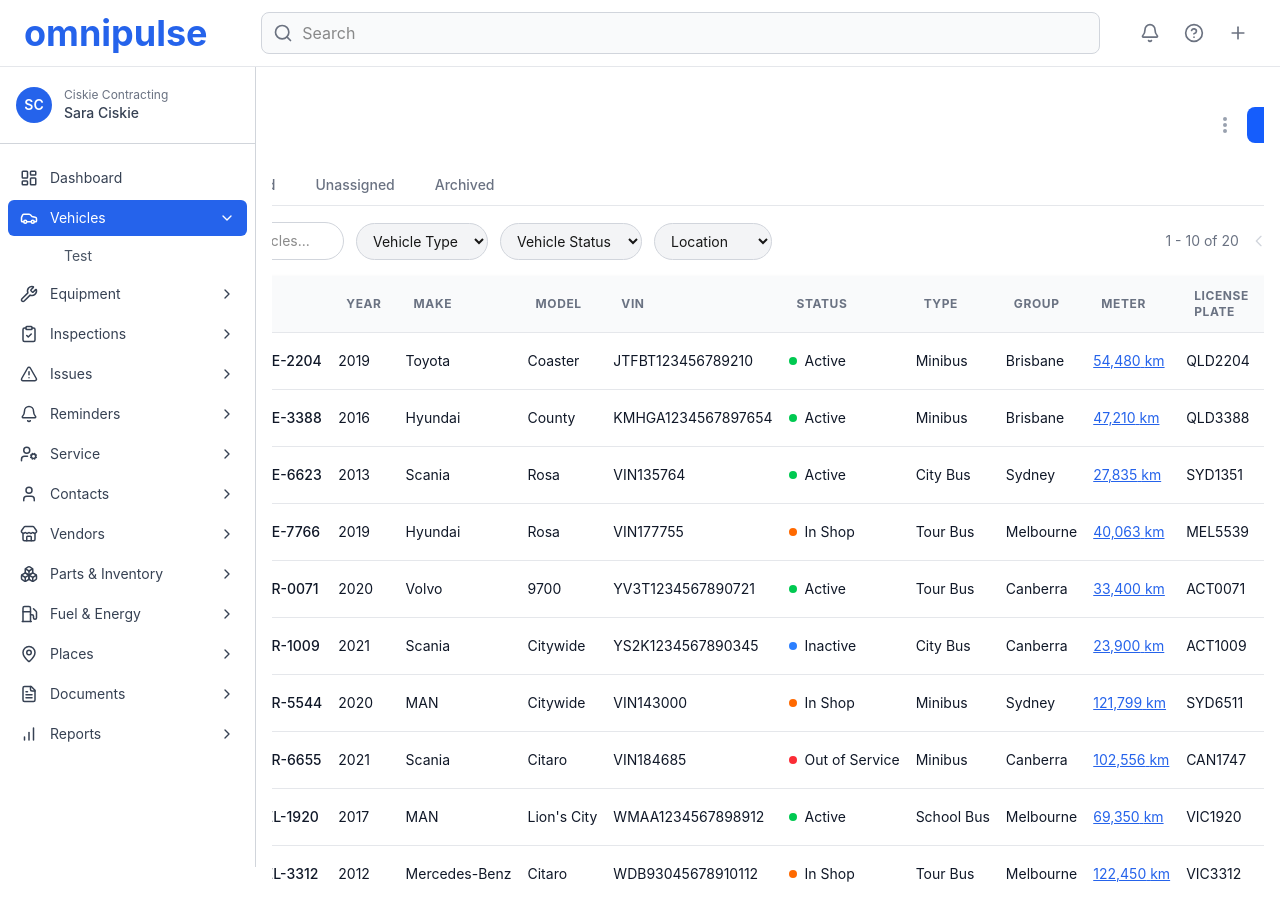
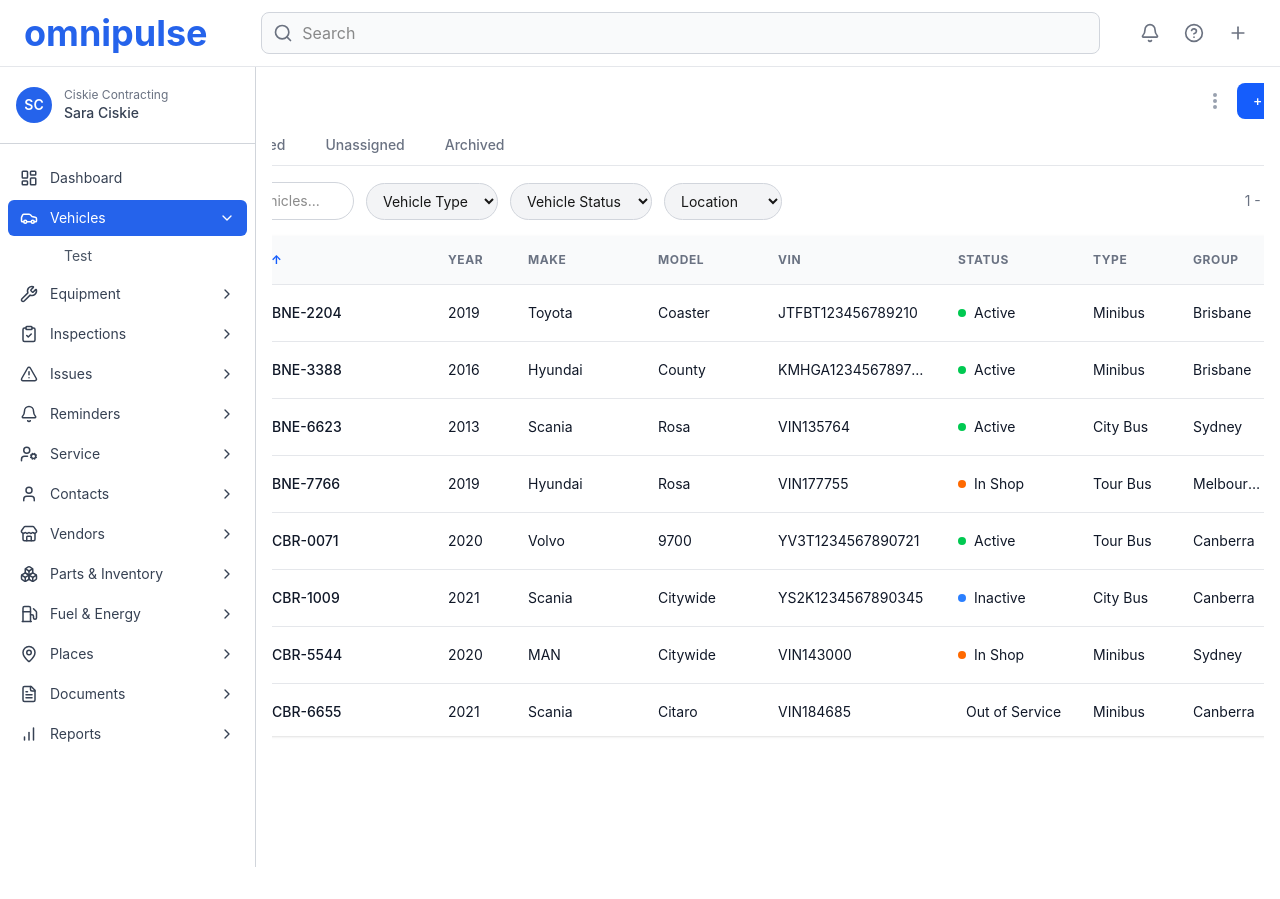
Before and after one commit to willjosh/omnipulse, a Next.js app in the folder client/: page /vehicles in a window 1280 px wide. Built offline with nearby package versions, Linux system fonts and the light colour scheme.

Commit message:
W18ADATE-213 feat: add a new feature to be able to archive vehicle

```diff
--- a/client/src/app/features/shared/DataTable.tsx
+++ b/client/src/app/features/shared/DataTable.tsx
@@ -1,5 +1,7 @@
-import React from "react";
+import React, { useEffect, useRef } from "react";
 import Loading from "./Loading";
+import { ActionsColumnHeader, ActionsColumnCell } from "./ActionsColumn";
+import { ActionItem } from "./ActionDropdown";
 
 interface Column {
   key: string;
@@ -21,6 +23,9 @@ interface DataTableProps {
   sortOrder?: "asc" | "desc";
   loading?: boolean;
   emptyState?: React.ReactNode;
+  fixedLayout?: boolean;
+  actions?: ActionItem[];
+  showActions?: boolean;
 }
 
 const DataTable: React.FC<DataTableProps> = ({
@@ -35,10 +40,41 @@ const DataTable: React.FC<DataTableProps> = ({
   sortOrder,
   loading = false,
   emptyState,
+  fixedLayout = true,
+  actions = [],
+  showActions = true,
 }) => {
+  const scrollContainerRef = useRef<HTMLDivElement>(null);
+
   const allSelected =
     data.length > 0 && data.every(item => selectedItems.includes(item.id));
   const someSelected = data.some(item => selectedItems.includes(item.id));
+
+  useEffect(() => {
+    if (data.length === 0 && scrollContainerRef.current) {
+      scrollContainerRef.current.scrollLeft = 0;
+    }
+  }, [data.length]);
+
+  const handleActionClick = (
+    action: ActionItem,
+    item: any,
+    event: React.MouseEvent,
+  ) => {
+    event.stopPropagation();
+    action.onClick(item);
+  };
+
+  const totalColumnWidth = columns.reduce((total, column) => {
+    if (column.width) {
+      return total + parseInt(column.width);
+    }
+    return total + 120;
+  }, 0);
+
+  const checkboxWidth = 50;
+  const actionsWidth = showActions ? 48 : 0;
+  const tableWidth = totalColumnWidth + checkboxWidth + actionsWidth;
 
   if (loading) {
     return <Loading />;
@@ -46,11 +82,24 @@ const DataTable: React.FC<DataTableProps> = ({
 
   return (
     <div className="bg-white rounded-lg shadow overflow-hidden">
-      <div className="overflow-x-auto">
-        <table className="w-full divide-y divide-gray-200">
-          <thead className="bg-gray-50">
+      <div
+        ref={scrollContainerRef}
+        className={`h-[500px] relative ${data.length === 0 ? "overflow-hidden" : "overflow-x-auto"}`}
+      >
+        <table
+          className="divide-y divide-gray-200"
+          style={{
+            tableLayout: fixedLayout ? "fixed" : "auto",
+            width: fixedLayout ? `${tableWidth}px` : "100%",
+            minWidth: `${tableWidth}px`,
+          }}
+        >
+          <thead className="bg-gray-50 sticky top-0 z-10">
             <tr>
-              <th className="px-4 py-3 text-left">
+              <th
+                className="px-4 py-3 text-left bg-gray-50"
+                style={{ width: `${checkboxWidth}px` }}
+              >
                 <input
                   type="checkbox"
                   className="size-4 text-blue-600 rounded border-gray-300"
@@ -64,28 +113,30 @@ const DataTable: React.FC<DataTableProps> = ({
               {columns.map(column => (
                 <th
                   key={column.key}
-                  className={`px-4 py-3 text-left text-xs font-bold text-gray-500 uppercase tracking-wider ${
+                  className={`px-4 py-3 text-left text-xs font-bold text-gray-500 uppercase tracking-wider bg-gray-50 ${
                     column.sortable && onSort
                       ? "cursor-pointer hover:bg-gray-100"
                       : ""
                   }`}
-                  style={{ width: column.width }}
+                  style={{ width: column.width || "120px" }}
                   onClick={() =>
                     column.sortable && onSort && onSort(column.key)
                   }
                 >
                   <div className="flex items-center gap-1">
-                    {column.header}
+                    <span className="truncate">{column.header}</span>
                     {column.sortable && sortBy === column.key && (
-                      <span className="text-blue-600">
+                      <span className="text-blue-600 flex-shrink-0">
                         {sortOrder === "asc" ? "↑" : "↓"}
                       </span>
                     )}
                   </div>
                 </th>
               ))}
+              {showActions && <ActionsColumnHeader />}
             </tr>
           </thead>
+          {data.length > 0 && (
             <tbody className="bg-white divide-y divide-gray-200">
               {data.map(item => (
                 <tr
@@ -93,7 +144,10 @@ const DataTable: React.FC<DataTableProps> = ({
                   onClick={() => onRowClick?.(item)}
                   className="hover:bg-gray-50 cursor-pointer"
                 >
-                <td className="px-4 py-3 whitespace-nowrap">
+                  <td
+                    className="px-4 py-3 whitespace-nowrap"
+                    style={{ width: `${checkboxWidth}px` }}
+                  >
                     <input
                       type="checkbox"
                       className="size-4 text-blue-600 rounded border-gray-300"
@@ -105,22 +159,37 @@ const DataTable: React.FC<DataTableProps> = ({
                   {columns.map(column => (
                     <td
                       key={column.key}
-                    className="px-2 py-3 whitespace-nowrap text-sm text-gray-900"
+                      className="px-4 py-3 text-sm text-gray-900"
+                      style={{ width: column.width || "120px" }}
                     >
+                      <div className="truncate">
                         {column.render
                           ? column.render(item)
                           : String(item[column.key] || "")}
+                      </div>
                     </td>
                   ))}
+                  {showActions && (
+                    <ActionsColumnCell
+                      item={item}
+                      actions={actions}
+                      onActionClick={handleActionClick}
+                    />
+                  )}
                 </tr>
               ))}
             </tbody>
+          )}
         </table>
+
+        {data.length === 0 && (
+          <div className="absolute inset-x-0 top-16 bottom-0 flex items-center justify-center">
+            <div className="text-center">
+              <div className="text-lg text-gray-500 mb-4">{emptyState}</div>
             </div>
-
-      {data.length === 0 && emptyState && (
-        <div className="px-6 py-12 text-center">{emptyState}</div>
+          </div>
         )}
+      </div>
     </div>
   );
 };
--- a/client/src/app/features/vehicle/components/list/VehicleList.tsx
+++ b/client/src/app/features/vehicle/components/list/VehicleList.tsx
@@ -10,6 +10,7 @@ import DataTable from "@/app/features/shared/DataTable";
 import FilterBar from "@/app/features/shared/FilterBar";
 import TabNavigation from "@/app/features/shared/TabNavigation";
 import PaginationControls from "@/app/features/shared/PaginationControls";
+import ConfirmModal from "@/app/features/shared/ConfirmModal";
 import OptionButton from "@/app/features/shared/button/OptionButton";
 import PrimaryButton from "@/app/features/shared/button/PrimaryButton";
 import { vehicleTableColumns } from "./VehicleTableColumns";
@@ -25,6 +26,10 @@ const VehicleList: React.FC = () => {
     sortOrder: "asc",
   });
   const [selectedVehicles, setSelectedVehicles] = useState<string[]>([]);
+  const [confirmModal, setConfirmModal] = useState<{
+    isOpen: boolean;
+    vehicle?: VehicleListItem;
+  }>({ isOpen: false });
 
   const filteredVehicles = useMemo(() => {
     let result = [...MOCK_VEHICLES];
@@ -94,12 +99,99 @@ const VehicleList: React.FC = () => {
   const totalPages = Math.ceil(totalVehicles / (filters.limit || 10));
   const currentPage = filters.page || 1;
 
-  // Get paginated vehicles
   const paginatedVehicles = useMemo(() => {
     const startIndex = ((filters.page || 1) - 1) * (filters.limit || 10);
     const endIndex = startIndex + (filters.limit || 10);
     return filteredVehicles.slice(startIndex, endIndex);
   }, [filteredVehicles, filters.page, filters.limit]);
+
+  const vehicleActions = [
+    {
+      key: "view",
+      label: "View Details",
+      icon: (
+        <svg
+          className="w-4 h-4"
+          fill="none"
+          stroke="currentColor"
+          viewBox="0 0 24 24"
+        >
+          <path
+            strokeLinecap="round"
+            strokeLinejoin="round"
+            strokeWidth={2}
+            d="M15 12a3 3 0 11-6 0 3 3 0 016 0z"
+          />
+          <path
+            strokeLinecap="round"
+            strokeLinejoin="round"
+            strokeWidth={2}
+            d="M2.458 12C3.732 7.943 7.523 5 12 5c4.478 0 8.268 2.943 9.542 7-1.274 4.057-5.064 7-9.542 7-4.477 0-8.268-2.943-9.542-7z"
+          />
+        </svg>
+      ),
+      onClick: (vehicle: VehicleListItem) => {
+        router.push(`/vehicles/${vehicle.id}`);
+      },
+    },
+    {
+      key: "edit",
+      label: "Edit Vehicle",
+      icon: (
+        <svg
+          className="w-4 h-4"
+          fill="none"
+          stroke="currentColor"
+          viewBox="0 0 24 24"
+        >
+          <path
+            strokeLinecap="round"
+            strokeLinejoin="round"
+            strokeWidth={2}
+            d="M11 5H6a2 2 0 00-2 2v11a2 2 0 002 2h11a2 2 0 002-2v-5m-1.414-9.414a2 2 0 112.828 2.828L11.828 15H9v-2.828l8.586-8.586z"
+          />
+        </svg>
+      ),
+      onClick: (vehicle: VehicleListItem) => {
+        router.push(`/vehicles/${vehicle.id}/edit`);
+      },
+    },
+    {
+      key: "archive",
+      label: "Archive",
+      variant: "danger" as const,
+      icon: (
+        <svg
+          className="w-4 h-4"
+          fill="none"
+          stroke="currentColor"
+          viewBox="0 0 24 24"
+        >
+          <path
+            strokeLinecap="round"
+            strokeLinejoin="round"
+            strokeWidth={2}
+            d="M5 8l6 6 6-6H5zM3 4h18l-2 4H5L3 4z"
+          />
+          <path
+            strokeLinecap="round"
+            strokeLinejoin="round"
+            strokeWidth={2}
+            d="M3 8v10a2 2 0 002 2h14a2 2 0 002-2V8"
+          />
+        </svg>
+      ),
+      onClick: (vehicle: VehicleListItem) => {
+        setConfirmModal({ isOpen: true, vehicle });
+      },
+    },
+  ];
+
+  const handleArchiveConfirm = () => {
+    if (confirmModal.vehicle) {
+      console.log("Archiving vehicle:", confirmModal.vehicle.id);
+    }
+  };
 
   const handleTabChange = (tab: string) => {
     setFilters(prev => ({ ...prev, tab: tab as any, page: 1 }));
@@ -180,7 +272,7 @@ const VehicleList: React.FC = () => {
 
   const emptyState = (
     <>
-      <p className="text-gray-500 mb-2">No vehicles found.</p>
+      <p className="text-gray-500 mb-2">No results found.</p>
       <button
         onClick={handleClearFilters}
         className="text-blue-600 hover:text-blue-800 text-sm"
@@ -191,9 +283,8 @@ const VehicleList: React.FC = () => {
   );
 
   return (
-    <div className="p-6 w-7xl min-h-screen mx-auto">
-      {/* Vehicles Header */}
-      <div className="flex items-center justify-between mb-6">
+    <div className="px-6 w-[1260px] min-h-screen mx-auto">
+      <div className="flex items-center justify-between mb-2">
         <h1 className="text-2xl font-semibold text-gray-900">Vehicles</h1>
         <div className="flex items-center gap-3">
           <OptionButton />
@@ -204,14 +295,12 @@ const VehicleList: React.FC = () => {
         </div>
       </div>
 
-      {/* All, Assigned, Unassigned, Archived */}
       <TabNavigation
         tabs={vehicleTabConfig}
         activeTab={filters.tab}
         onTabChange={handleTabChange}
       />
 
-      {/* Vehicle Type, Vehicle Status, Location Filter */}
       <div className="flex items-center justify-between mb-4">
         <FilterBar
           searchValue={filters.search || ""}
@@ -231,7 +320,6 @@ const VehicleList: React.FC = () => {
         />
       </div>
 
-      {/* Table that shows vehicles data */}
       <DataTable
         data={paginatedVehicles}
         columns={vehicleTableColumns}
@@ -243,6 +331,18 @@ const VehicleList: React.FC = () => {
         sortBy={filters.sortBy}
         sortOrder={filters.sortOrder}
         emptyState={emptyState}
+        actions={vehicleActions}
+        showActions={true}
+      />
+
+      <ConfirmModal
+        isOpen={confirmModal.isOpen}
+        onClose={() => setConfirmModal({ isOpen: false })}
+        onConfirm={handleArchiveConfirm}
+        title="Archive Vehicle"
+        message={`Are you sure you want to archive ${confirmModal.vehicle?.name}? This action can be undone later.`}
+        confirmText="Archive"
+        cancelText="Cancel"
       />
     </div>
   );
```
Also changed, not shown: client/src/app/features/shared/PaginationControls.tsx (+2 -8 lines). Lines whose indentation alone changed are shown as unchanged.
